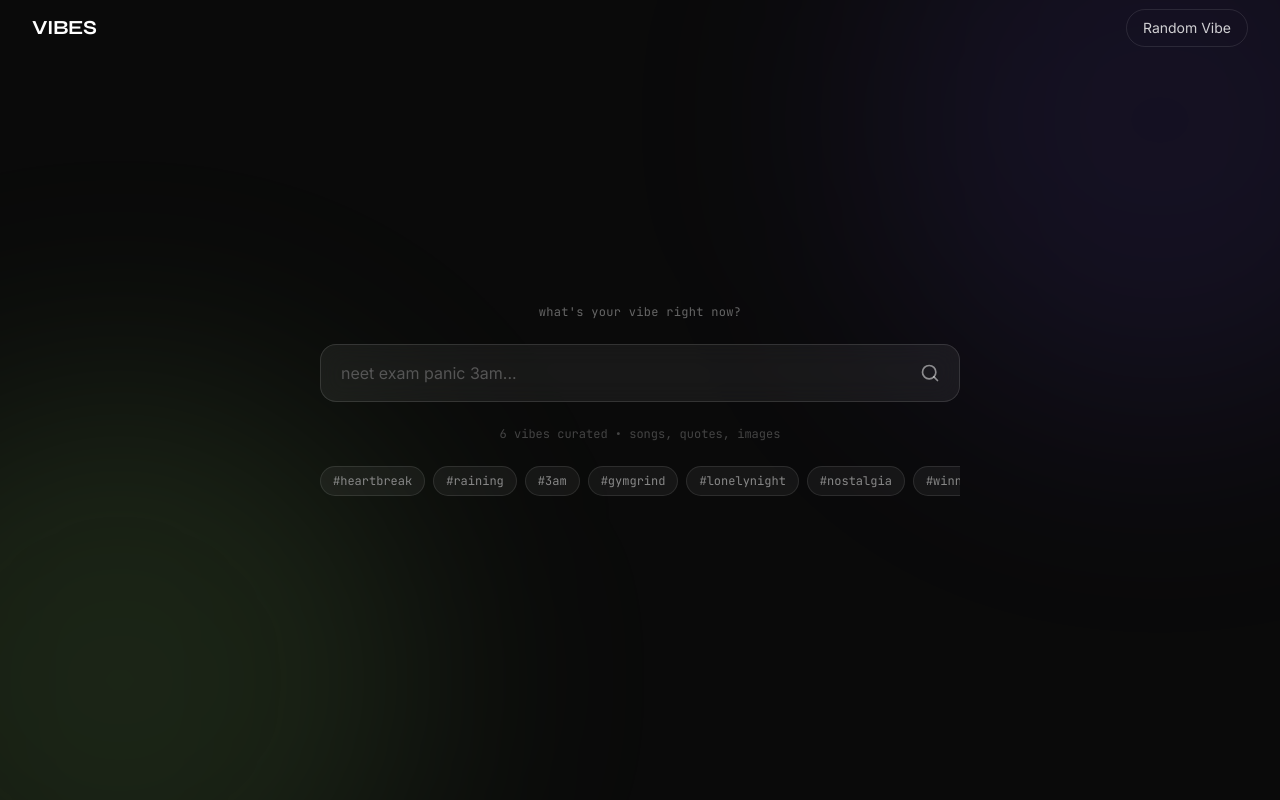
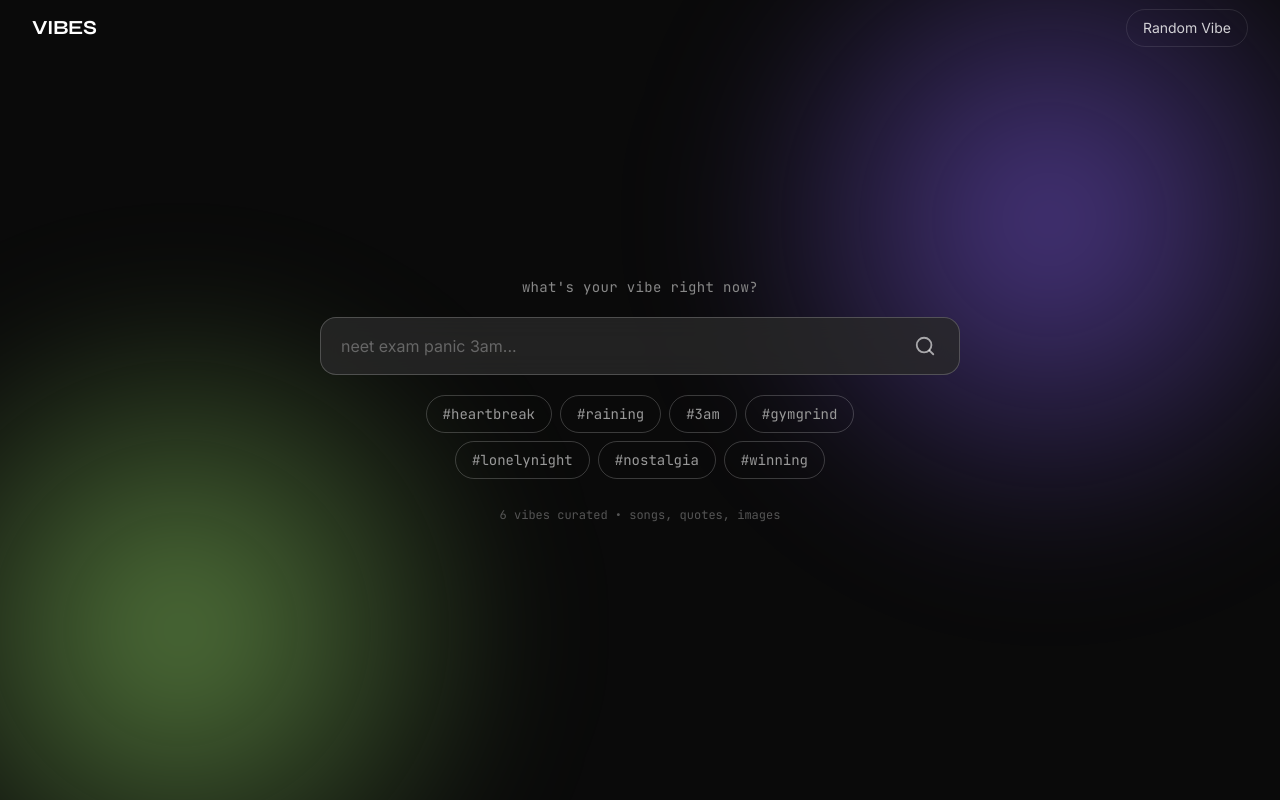
Before and after one commit to contactlistck/Mode-vibe, a Next.js app: page / in a window 1280 px wide. Built offline with nearby package versions, Linux system fonts and the light colour scheme.

Commit message:
feat: update UI to match reference image
Add animated orbs, updated search bar, and wrapped tag pills

```diff
--- a/app/globals.css
+++ b/app/globals.css
@@ -103,3 +103,42 @@
 .hide-scrollbar::-webkit-scrollbar {
   display: none;
 }
+
+/* Slow floating animation for orbs */
+@keyframes float-slow {
+  0%, 100% {
+    transform: translate(0, 0);
+  }
+  25% {
+    transform: translate(20px, -30px);
+  }
+  50% {
+    transform: translate(-10px, -50px);
+  }
+  75% {
+    transform: translate(-30px, -20px);
+  }
+}
+
+@keyframes float-slow-reverse {
+  0%, 100% {
+    transform: translate(0, 0);
+  }
+  25% {
+    transform: translate(-20px, 30px);
+  }
+  50% {
+    transform: translate(10px, 50px);
+  }
+  75% {
+    transform: translate(30px, 20px);
+  }
+}
+
+.animate-float-slow {
+  animation: float-slow 20s ease-in-out infinite;
+}
+
+.animate-float-slow-reverse {
+  animation: float-slow-reverse 25s ease-in-out infinite;
+}
--- a/components/landing-page.tsx
+++ b/components/landing-page.tsx
@@ -11,38 +11,36 @@ interface LandingPageProps {
 export function LandingPage({ onSearch }: LandingPageProps) {
   return (
     <main className="min-h-screen flex flex-col items-center justify-center px-4 relative overflow-hidden">
-      {/* Lime glow - bottom left */}
+      {/* Purple glow - top right - larger and more visible */}
       <div
-        className="absolute bottom-0 left-0 w-[600px] h-[600px] rounded-full pointer-events-none"
+        className="absolute top-[-100px] right-[-100px] w-[500px] h-[500px] md:w-[700px] md:h-[700px] rounded-full pointer-events-none animate-float-slow"
         style={{
-          background: 'rgba(159, 232, 112, 0.12)',
-          filter: 'blur(120px)',
-          transform: 'translate(-30%, 30%)'
+          background: 'radial-gradient(circle, rgba(140, 100, 255, 0.5) 0%, rgba(140, 100, 255, 0.2) 40%, transparent 70%)',
+          filter: 'blur(60px)',
         }}
       />
 
-      {/* Purple glow - top right */}
+      {/* Lime glow - bottom left - larger and more visible */}
       <div
-        className="absolute top-0 right-0 w-[600px] h-[600px] rounded-full pointer-events-none"
+        className="absolute bottom-[-150px] left-[-150px] w-[500px] h-[500px] md:w-[700px] md:h-[700px] rounded-full pointer-events-none animate-float-slow-reverse"
         style={{
-          background: 'rgba(120, 80, 255, 0.10)',
-          filter: 'blur(120px)',
-          transform: 'translate(30%, -30%)'
+          background: 'radial-gradient(circle, rgba(159, 232, 112, 0.5) 0%, rgba(159, 232, 112, 0.2) 40%, transparent 70%)',
+          filter: 'blur(60px)',
         }}
       />
 
-      <div className="relative z-10 w-full max-w-[640px] flex flex-col items-center gap-6">
-        <span className="text-xs font-mono text-[#666] tracking-wide">
+      <div className="relative z-10 w-full max-w-[640px] flex flex-col items-center gap-5">
+        <span className="text-sm font-mono text-[#888] tracking-wide">
           {"what's your vibe right now?"}
         </span>
 
         <SearchBar onSearch={onSearch} />
 
-        <span className="text-xs font-mono text-[#444]">
+        <TrendingTags tags={trendingTags} onTagClick={onSearch} />
+
+        <span className="text-xs font-mono text-[#555] mt-2">
           6 vibes curated &bull; songs, quotes, images
         </span>
-
-        <TrendingTags tags={trendingTags} onTagClick={onSearch} />
       </div>
     </main>
   )
--- a/components/search-bar.tsx
+++ b/components/search-bar.tsx
@@ -51,22 +51,22 @@ export function SearchBar({ onSearch }: SearchBarProps) {
           onKeyDown={handleKeyDown}
           placeholder={placeholders[placeholderIndex]}
           style={{
-            background: 'rgba(255, 255, 255, 0.06)',
+            background: 'rgba(40, 40, 40, 0.8)',
             backdropFilter: 'blur(12px)',
             WebkitBackdropFilter: 'blur(12px)',
           }}
-          className={`w-full px-5 py-4 border rounded-xl text-white placeholder:text-[#555] focus:outline-none transition-all duration-300 ${
+          className={`w-full px-5 py-4 border rounded-2xl text-white text-base placeholder:text-[#666] focus:outline-none transition-all duration-300 ${
             isFocused
               ? 'border-[#9FE870]'
-              : 'border-white/12'
+              : 'border-white/20'
           }`}
         />
         <button
           type="submit"
-          className="absolute right-3 top-1/2 -translate-y-1/2 p-2 text-white/50 hover:text-white transition-colors"
+          className="absolute right-4 top-1/2 -translate-y-1/2 p-2 text-white/60 hover:text-white transition-colors"
           aria-label="Search"
         >
-          <svg xmlns="http://www.w3.org/2000/svg" width="20" height="20" viewBox="0 0 24 24" fill="none" stroke="currentColor" strokeWidth="2" strokeLinecap="round" strokeLinejoin="round">
+          <svg xmlns="http://www.w3.org/2000/svg" width="22" height="22" viewBox="0 0 24 24" fill="none" stroke="currentColor" strokeWidth="2" strokeLinecap="round" strokeLinejoin="round">
             <circle cx="11" cy="11" r="8"/>
             <path d="m21 21-4.3-4.3"/>
           </svg>
--- a/components/trending-tags.tsx
+++ b/components/trending-tags.tsx
@@ -7,14 +7,14 @@ interface TrendingTagsProps {
 
 export function TrendingTags({ tags, onTagClick }: TrendingTagsProps) {
   return (
-    <div className="w-full max-w-[640px] overflow-x-auto hide-scrollbar">
-      <div className="flex gap-2 justify-start md:justify-center min-w-max px-4 md:px-0">
+    <div className="w-full max-w-[500px]">
+      <div className="flex flex-wrap gap-2 justify-center">
         {tags.map((tag) => (
           <button
             key={tag}
             id={tag}
             onClick={() => onTagClick(tag)}
-            className="px-3 py-1.5 text-xs font-mono text-[#888] bg-white/5 border border-white/10 rounded-full hover:border-[#9FE870] hover:text-[#9FE870] transition-all duration-200 whitespace-nowrap flex-shrink-0"
+            className="px-4 py-2 text-sm font-mono text-[#999] bg-transparent border border-white/20 rounded-full hover:border-[#9FE870] hover:text-[#9FE870] transition-all duration-200"
           >
             #{tag}
           </button>
```
